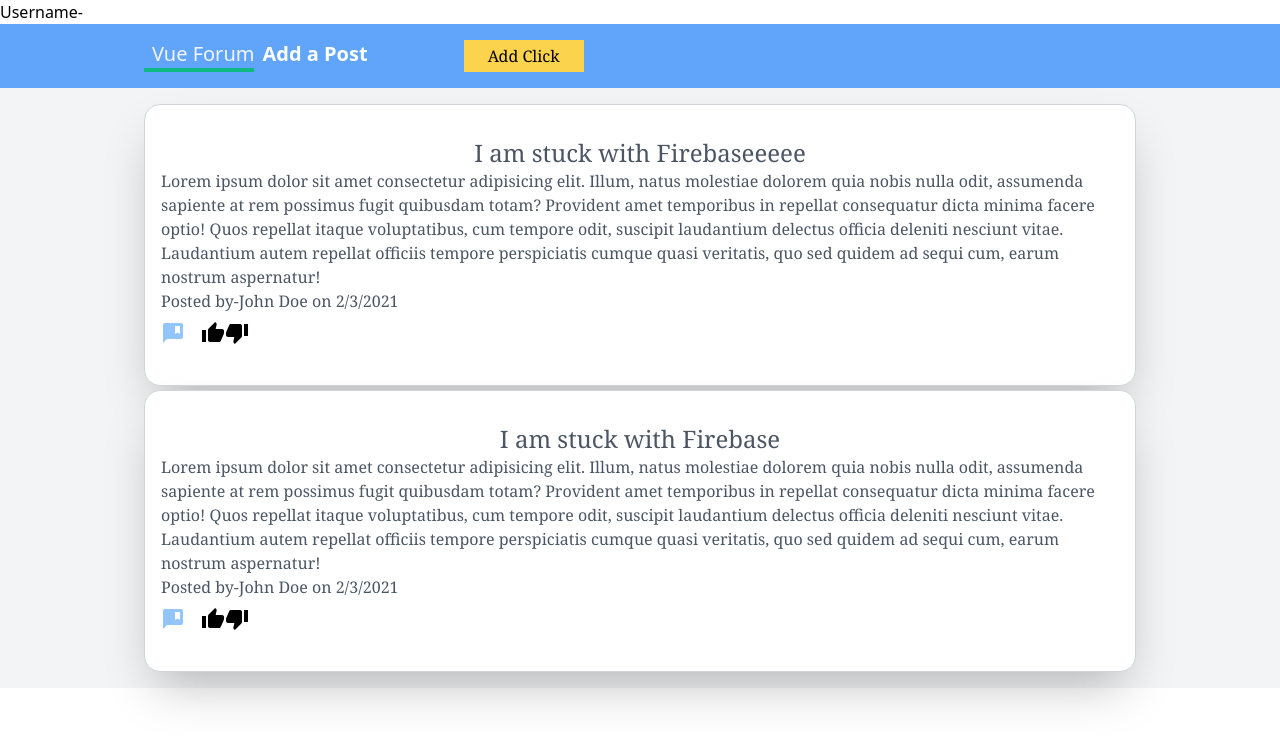
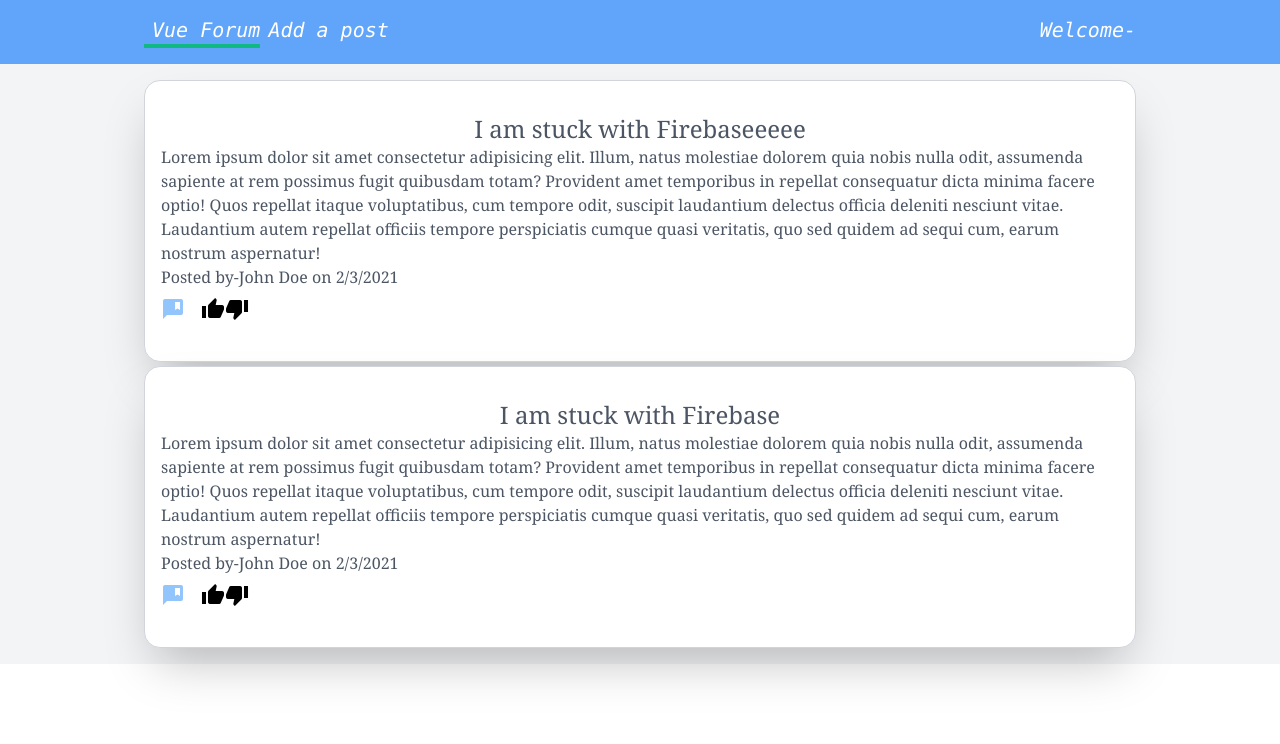
Before and after one commit to TanzimIbthesam/Vue-3, a Vue app in the folder forumapp/: page / in a window 1280 px wide. Shown: the top 744 px of the page. Built offline with nearby package versions, Linux system fonts and the light colour scheme; no server answers.

Commit message:
11-Navbar add

```diff
--- a/forumapp/src/views/Navbar.vue
+++ b/forumapp/src/views/Navbar.vue
@@ -3,13 +3,15 @@
   <div class="bg-blue-400  w-full" @click="addClick">
         <div class="mx-auto max-w-5xl flex justify-between p-4">
             <div class="flex mainnav">
-              <router-link to="/"> <p class="text-gray-100 font-medium text-xl cursor-pointer">Vue Forum</p></router-link>
+              <router-link to="/"><p class="text-white font-light subpixel-antialiased text-xl font-mono italic cursor-pointer">Vue Forum</p></router-link>
 
 
-                <router-link :to="{name:'addpost'}">Add a Post</router-link>
+                <router-link :to="{name:'addpost'}"><p class="text-white font-light subpixel-antialiased text-xl font-mono italic cursor-pointer">Add a post</p></router-link>
 
-                  <button @click="close" class="bg-yellow-300 px-6 py-1 text-bold font-serif ml-24">Add Click</button>
+
                 </div>
+                 <router-link :to="{name:'profile'}"> <p class="text-white font-light subpixel-antialiased text-xl font-mono italic cursor-pointer">Welcome-{{username}}</p></router-link>
+
 
 
             <div class="flex justify-between " :class="[isLoggedIn ? 'block' : 'hidden']">
@@ -74,14 +76,15 @@ account_circle
 </template>
 
 <script>
-import { auth } from '../firebase/config'
+import { auth, db } from '../firebase/config'
 
 export default {
     data() {
         return {
             isProfileOpen:false,
             isNotificationOpen:false,
-            isLoggedIn:false
+            isLoggedIn:false,
+            username:''
 
         }
     },
@@ -108,14 +111,36 @@ export default {
 
     },
     created(){
-      auth.onAuthStateChanged((user)=>{
+
+
+    },
+       mounted(){
+         auth.onAuthStateChanged((user)=>{
         if(user){
           this.isLoggedIn=true;
         }else{
           this.isLoggedIn=false;
         }
-      })
-    }
+      });
+        let user=auth.currentUser;
+        if(user){
+
+       db.collection("users").doc(auth.currentUser.uid)
+  .get()
+  .then(doc=>{
+      if(doc.exists){
+          const data=doc.data();
+          console.log(data.userName);
+          this.username=data.userName;
+      }else{
+          console.log("Doc does not exists");
+      }
+  })
+        }
+
+
+
+    },
 
 }
 </script>
--- a/forumapp/src/views/Posts.vue
+++ b/forumapp/src/views/Posts.vue
@@ -1,7 +1,7 @@
 
 <template>
 <div class="home">
- Username-{{ username }}
+
   <Navbar />
 
   </div>
@@ -86,11 +86,11 @@ thumb_down
 </template>
 <script>
 import Navbar from './Navbar';
-import { auth, db } from '../firebase/config'
+
 export default {
     data() {
         return {
-            username:''
+            // username:''
         }
     },
       computed:{
@@ -110,25 +110,7 @@ export default {
 //         }
 
     },
-    created(){
-        let user=auth.currentUser;
-        if(user){
 
-       db.collection("users").doc(auth.currentUser.uid)
-  .get()
-  .then(doc=>{
-      if(doc.exists){
-          const data=doc.data();
-          console.log(data.userName);
-          this.username=data.userName;
-      }else{
-          console.log("Doc does not exists");
-      }
-  })
-        }
-
-
-    },
 
 
     components:{
```
